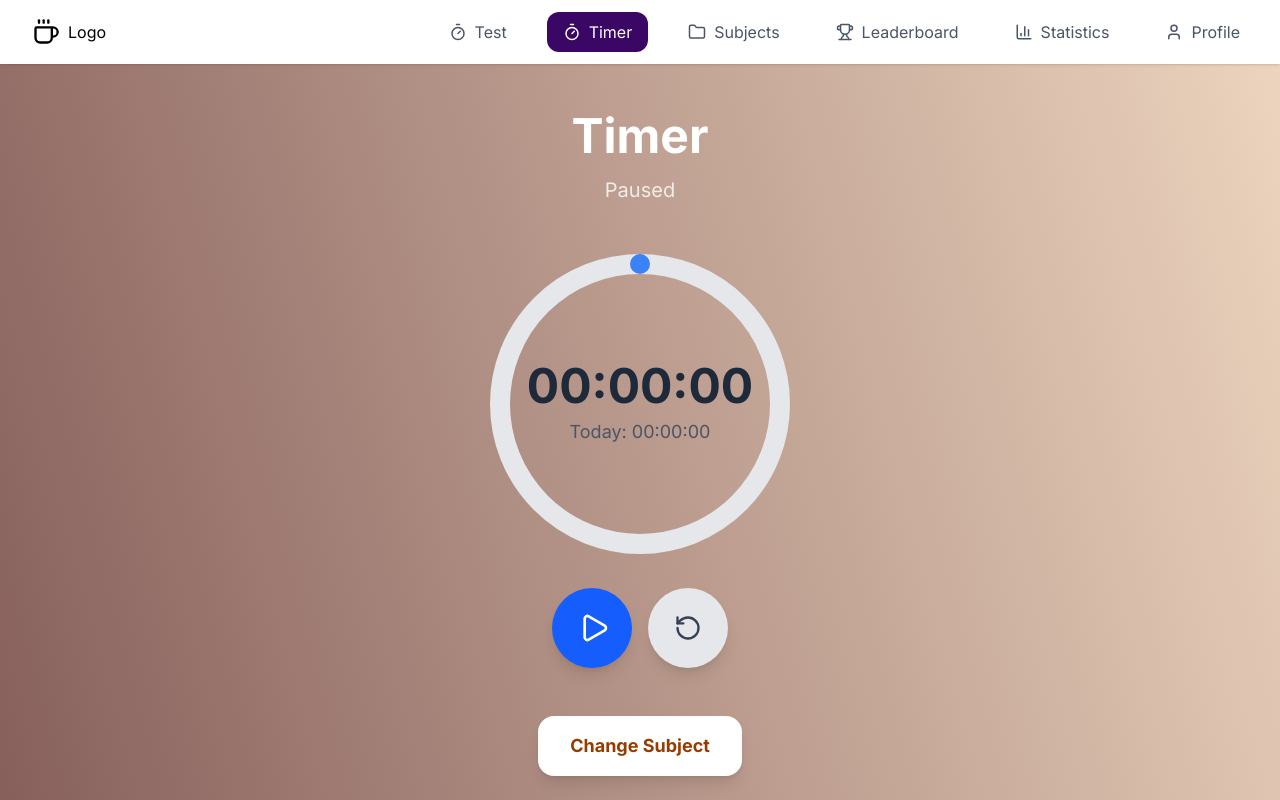
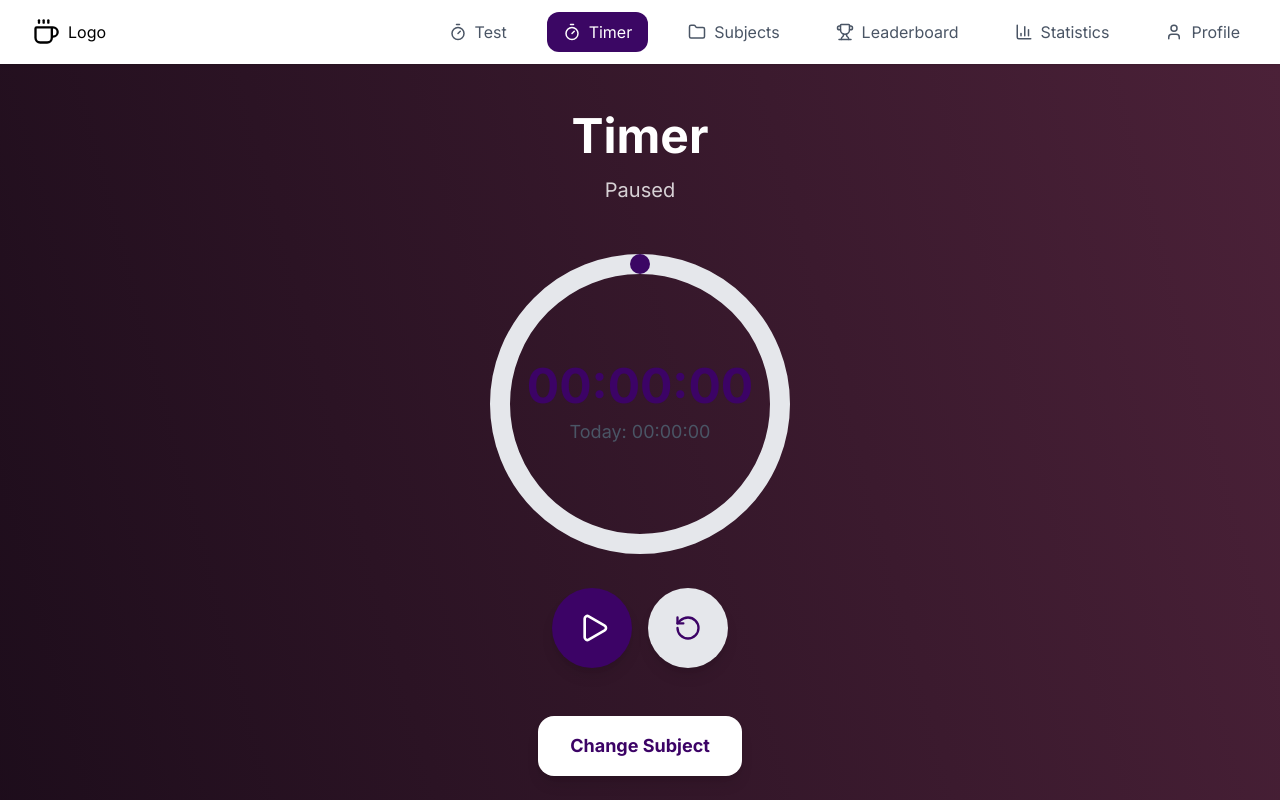
Before and after one commit to ShongMao/Study-Timer-App, a React app in the folder frontend/: page /timer in a window 1280 px wide. Shown: the top 800 px of the page. Built offline with nearby package versions, Linux system fonts and the light colour scheme; sample sign-in values are in the browser's storage; the HTML template or start-up script is replaced by a standard one.

Commit message:
SH/FIX/Timer UI matches theme

```diff
--- a/frontend/src/features/Timer.tsx
+++ b/frontend/src/features/Timer.tsx
@@ -41,7 +41,7 @@ export default function TimerPage() {
         if (subject) {
           await stopTimer(userId);
           const latestSubject = await fetchSubject(String(userId), subject.id);
-          setTodayStudyTime(latestSubject.todayStudySeconds || 0);
+          setTodayStudyTime(latestSubject.totalStudySeconds || 0);
         }
         setIsRunning(false);
       }
@@ -93,7 +93,7 @@ export default function TimerPage() {
     const loadSubject = async () => {
       try {
         const latestSubject = await fetchSubject(String(userId), subject.id);
-        setTodayStudyTime(latestSubject.todayStudySeconds || 0);
+        setTodayStudyTime(latestSubject.totalStudySeconds || 0);
       } catch (err: any) {
         console.warn("Failed to load subject totalStudySeconds:", err.message);
       }
@@ -104,7 +104,7 @@ export default function TimerPage() {
 
   return (
     <div className="min-h-screen" style={{
-      background: 'linear-gradient(75deg, #815956ff 0%, #ecd4beff 100%)'
+      background: 'linear-gradient(75deg, #1b0c1aff 0%, #4B2138 100%)'
     }}>
       <div className="max-w-6xl mx-auto p-12">
         <div className="text-center mb-12">
@@ -128,7 +128,7 @@ export default function TimerPage() {
                       cx="160"
                       cy="160"
                       r="140"
-                      stroke="#3b82f6"
+                      stroke="#3b0764"
                       strokeWidth="20"
                       fill="none"
                       strokeDasharray={`${(time % 3600) / 3600 * 880} 880`}
@@ -138,7 +138,7 @@ export default function TimerPage() {
 
                   <div className="absolute inset-0 flex items-center justify-center">
                     <div className="text-center">
-                      <div className="text-5xl font-bold text-gray-800 mb-2">
+                      <div className="text-5xl font-bold text-purple-950 mb-2">
                         {formatTime(time)}
                       </div>
                       <div className="text-lg text-gray-600">
@@ -153,7 +153,7 @@ export default function TimerPage() {
                 {/* Control buttons */}
                 <button
                   onClick={handleStartPause}
-                  className="w-20 h-20 rounded-full shadow-lg flex items-center justify-center bg-blue-600 hover:bg-blue-700 transition"
+                  className="w-20 h-20 rounded-full shadow-lg flex items-center justify-center bg-purple-950 hover:bg-purple-950 transition"
                 >
                   {isRunning ? (
                     <Pause size={32} className="text-white" />
@@ -165,13 +165,13 @@ export default function TimerPage() {
                   onClick={handleRestart}
                   className="w-20 h-20 rounded-full shadow-lg flex items-center justify-center bg-gray-200 hover:bg-gray-300 transition"
                 >
-                  <RotateCcw size={28} className="text-gray-700" />
+                  <RotateCcw size={28} className="text-purple-950" />
                 </button>
               </div>
 
           <button
               onClick={() => navigate('/subjects')}
-              className="px-8 py-4 bg-white rounded-2xl shadow-lg text-amber-800 font-bold text-lg hover:scale-105 transition"
+              className="px-8 py-4 bg-white rounded-2xl shadow-lg text-purple-950 font-bold text-lg hover:scale-105 transition"
             >
               Change Subject
             </button>
```
